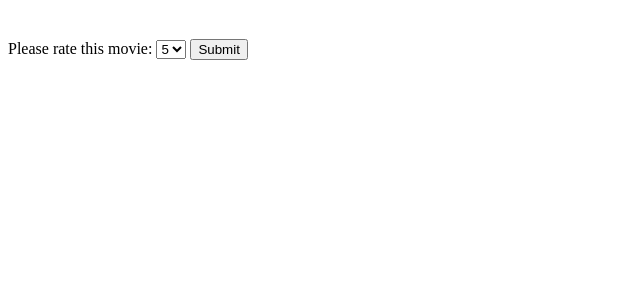
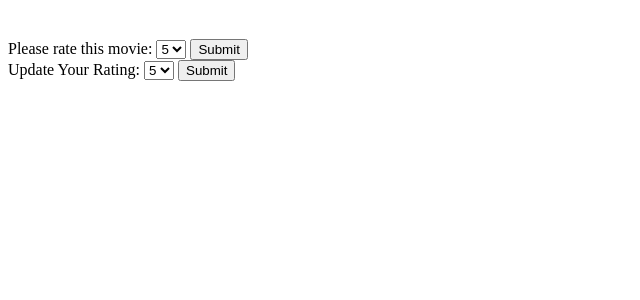
Before and after one commit to SuelenKarbivnychyy/Movie-Ratings-App, a Flask app: template templates/movie_details.html in a window 1280 px wide. Shown: the top 300 px of the page, without its empty margins (0-640 px from the left). Run offline with Flask 2, Linux system fonts and the light colour scheme; the template is opened without the code that fills it, so the values that code supplies are empty.

Commit message:
finishe further study. still work on update the rating for movie that doesnthabe a rating yet

```diff
--- a/crud.py
+++ b/crud.py
@@ -49,6 +49,12 @@ def create_rating(user, movie, score):
 
     return rating
 
+def get_rating_by_user(user_id, movie_id):
+    """Return rating by user."""
+
+    return Rating.query.filter(Rating.user_id == user_id,
+                 Rating.movie_id == movie_id).first()
+
 
 
 if __name__ == '__main__':
--- a/server.py
+++ b/server.py
@@ -3,7 +3,7 @@
 from flask import Flask
 from flask import (Flask, render_template, request, flash, session,
                    redirect)
-from model import connect_to_db, db
+from model import connect_to_db, db, User, Rating, Movie
 import crud
 
 from jinja2 import StrictUndefined
@@ -51,7 +51,7 @@ def register_user():
     password = request.form["password"]
 
     if crud.get_user_by_email(email) == None:
-        new_user = crud.create_user(email, password)
+        new_user = User.create(email, password)
         db.session.add(new_user)
         db.session.commit()
         flash("Success! You can now log in!")
@@ -92,7 +92,23 @@ def create_rating(movie_id):
     movie = crud.get_movie_by_id(movie_id)
     rating = int(request.form["rating"])
 
-    new_rating = crud.create_rating(user, movie , rating)
+    new_rating = Rating.create(rating, user, movie)
+    db.session.add(new_rating)
+    db.session.commit()
+
+    return redirect("/movies")
+
+@app.route("/movie/<movie_id>/update_rating", methods=["POST"])
+def update_rating(movie_id):
+    """Update rating for a movie."""
+
+    user = crud.get_user_by_id(session["user"])
+    movie = crud.get_movie_by_id(movie_id)
+    rating = int(request.form["update_rating"])
+
+    db.session.delete(crud.get_rating_by_user(session["user"], movie_id))
+
+    new_rating = Rating.create(rating, user, movie)
     db.session.add(new_rating)
     db.session.commit()
 
--- a/templates/movie_details.html
+++ b/templates/movie_details.html
@@ -28,4 +28,21 @@
 
 </form>
 
+<form action="/movie/{{ movie.movie_id }}/update_rating" method="POST">
+
+  <label for="update_rating">Update Your Rating:</label>
+
+  <select name="update_rating" id="update_rating">
+    <option value=5>5</option>
+    <option value=4>4</option>
+    <option value=3>3</option>
+    <option value=2>2</option>
+    <option value=1>1</option>
+    <option value=0>0</option>
+  </select>
+
+  <input type="submit">
+
+</form>
+
 {% endblock %}
```
Also changed, not shown: model.py (+22 -0 lines), seed_database.py (+5 -4 lines).
